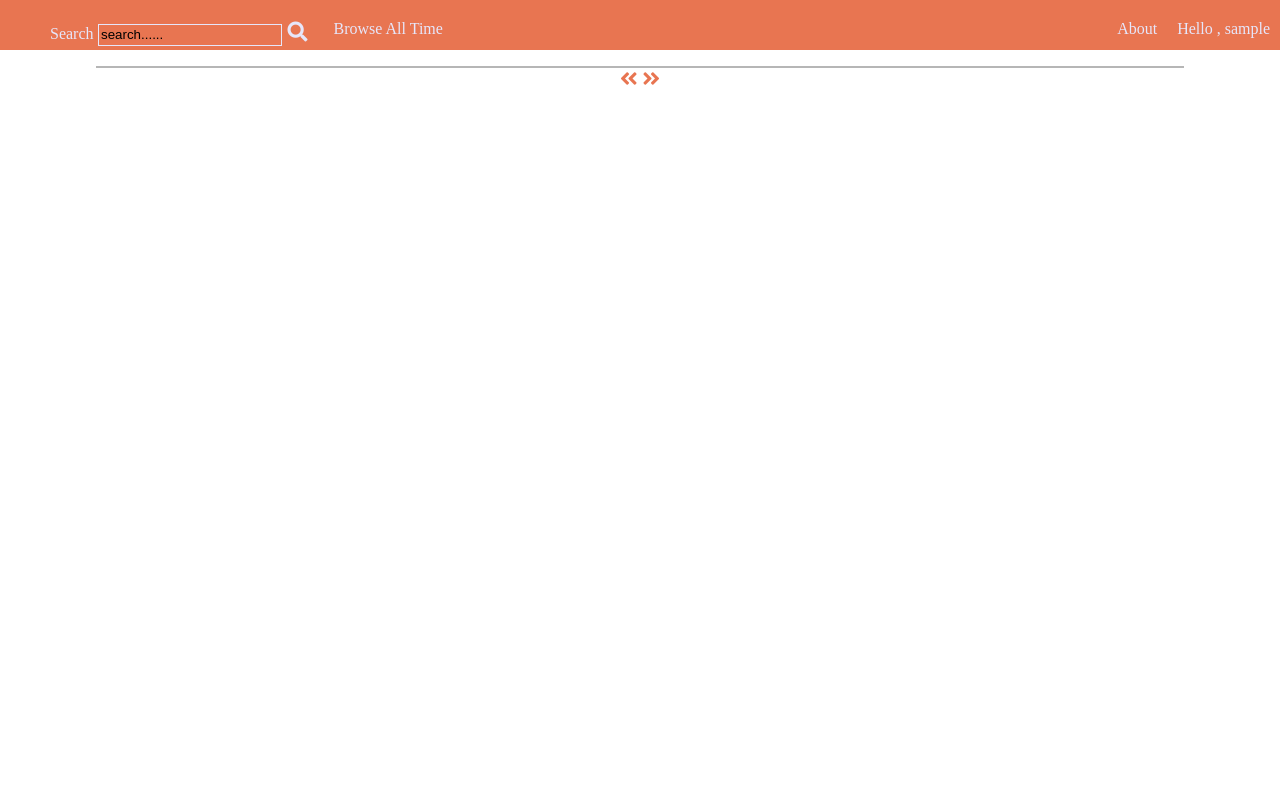
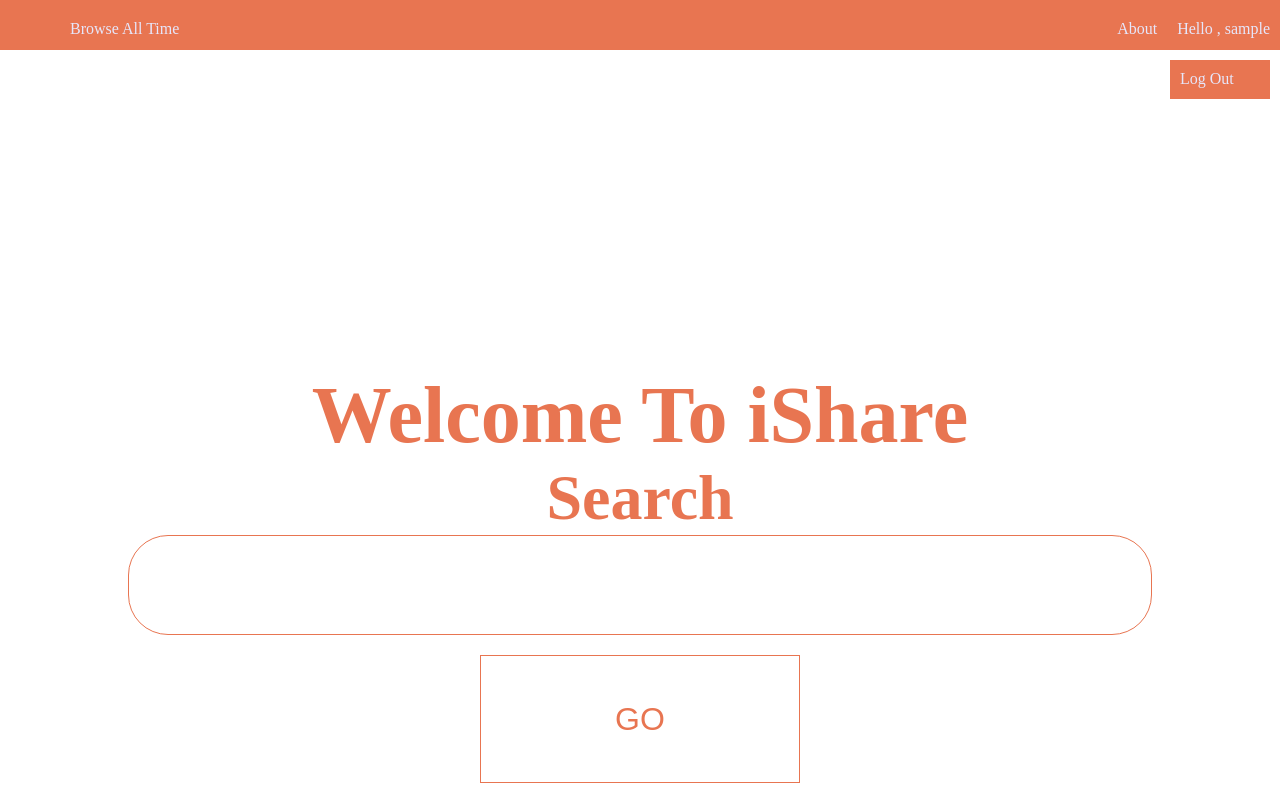
Before and after one commit to sourenaKhanzadeh/iShare, a Flask app: page / in a window 1280 px wide. Before the commit the page ends 85 px from the top, so only its background shows below. Run offline with Flask 2, Linux system fonts and the light colour scheme; the visitor is signed in with stand-in values (Sample User, id 1); some libraries are stand-ins or nearby versions.

Commit message:
Flashes Created/Preloader Created

```diff
--- a/static/css/styleA.css
+++ b/static/css/styleA.css
@@ -98,6 +98,26 @@ nav {
       border: none; }
   nav ul .nav-right {
     float: right; }
+    nav ul .nav-right ul > ul {
+      position: fixed;
+      right: 0; }
+      nav ul .nav-right ul > ul li {
+        cursor: pointer;
+        position: fixed;
+        right: 0;
+        top: 40px;
+        width: 100px;
+        padding: 10px;
+        height: auto;
+        background-color: #E87551; }
+        nav ul .nav-right ul > ul li::after {
+          content: '';
+          display: block;
+          border-bottom: 1px solid lavender;
+          width: 0;
+          transition: all 150ms ease-in-out; }
+        nav ul .nav-right ul > ul li:hover::after {
+          width: 100%; }
 
 /* Nav ENDS HERE */
 /* LOGIN PAGE STARTS HERE */
@@ -189,5 +209,68 @@ nav {
   font-size: 15pt; }
   .page .fa {
     cursor: pointer; }
+  .page span {
+    border-bottom: 1px solid #E87551; }
+
+.welcome {
+  display: flex;
+  flex-direction: column;
+  align-self: center;
+  align-items: center;
+  width: 80%;
+  margin: 25% auto;
+  color: #E87551; }
+  .welcome h1 {
+    font-size: 5em; }
+  .welcome h2 {
+    font-size: 4em; }
+  .welcome input {
+    width: 100%;
+    height: 100px;
+    border-radius: 40px;
+    text-align: center;
+    font-size: 5em;
+    border-color: #E87551; }
+  .welcome button {
+    cursor: pointer;
+    width: 10em;
+    height: 4em;
+    margin: 20px auto;
+    font-size: 2em;
+    background-color: transparent;
+    border-color: #E87551;
+    color: #E87551;
+    transition: background-color 250ms ease-in-out; }
+    .welcome button:hover {
+      color: lavender;
+      background-color: #F2385A; }
 
 /* LANDING PAGE ENDS HERE */
+/* FLASHES BEGINS HERE */
+.flashes .flash-success {
+  display: flex;
+  align-self: center;
+  background-color: #468966;
+  color: lightgreen;
+  text-align: center;
+  padding: 10px;
+  border-radius: 5px; }
+  .flashes .flash-success::before {
+    content: 'Action Success:// ';
+    font-weight: bolder;
+    color: greenyellow; }
+
+.flashes .flash-failure {
+  display: flex;
+  align-self: center;
+  background-color: #E74C3C;
+  color: #FFDA66;
+  text-align: center;
+  padding: 10px;
+  border-radius: 5px; }
+  .flashes .flash-failure::before {
+    content: 'Action Failure:// ';
+    font-weight: bolder;
+    color: darkred; }
+
+/* FLASHES ENDS HERE */
--- a/static/sass/constants.scss
+++ b/static/sass/constants.scss
@@ -14,7 +14,7 @@ $colors: (
   white-imperfect: #ECF0F1,
   blue-sky: #3498DB,
   blue-darksky: #2980B9,
-  teal: #1F8A70,
+  teals: #1F8A70,
   green-hazard: #BEDB39,
   yellow-banana: #FFE11A,
   pink-hot: #F2385A,
--- a/static/sass/mixins.scss
+++ b/static/sass/mixins.scss
@@ -23,3 +23,13 @@
     width: 100%;
   }
 }
+
+@mixin flashes($bg, $color){
+  display: flex;
+    align-self: center;
+    background-color: $bg;
+    color: $color;
+    text-align: center;
+    padding: 10px;
+    border-radius: 5px;
+}
--- a/static/sass/styleA.scss
+++ b/static/sass/styleA.scss
@@ -41,6 +41,21 @@ nav{
 
     .nav-right{
       float: right;
+      ul > ul{
+        position: fixed;
+        right: 0;
+        li{
+          @include hoverUnderline(150ms);
+          position: fixed;
+          right: 0;
+          top: 40px;
+          width: 100px;
+          padding: 10px;
+          height: auto;
+          background-color: color('skin-tan2');
+
+        }
+      }
     }
 
   }
@@ -153,5 +168,68 @@ nav{
   .fa{
     cursor: pointer;
   }
+  span{
+    border-bottom: 1px solid color('skin-tan2');
+  }
+}
+
+.welcome{
+  display: flex;
+  flex-direction: column;
+  align-self: center;
+  align-items: center;
+  width: 80%;
+  margin: 25% auto;
+  color: color('skin-tan2');
+  h1{
+    font-size: 5em;
+  }
+  h2{
+    font-size: 4em;
+  }
+  input{
+    width: 100%;
+    height: 100px;
+    border-radius: 40px;
+    text-align: center;
+    font-size: 5em;
+    border-color: color('skin-tan2');
+  }
+  button{
+    cursor: pointer;
+    width: 10em;
+    height: 4em;
+    margin: 20px auto;
+    font-size: 2em;
+    background-color: transparent;
+    border-color: color('skin-tan2');
+    color: color('skin-tan2');
+    transition: background-color 250ms ease-in-out;
+    &:hover{
+      color:lavender;
+      background-color: color('pink-hot');
+    }
+  }
 }
 /* LANDING PAGE ENDS HERE */
+
+/* FLASHES BEGINS HERE */
+.flashes{
+  .flash-success{
+    @include flashes(color('green-jade'), lightgreen);
+    &::before{
+      content: 'Action Success:// ';
+      font-weight: bolder;
+      color: greenyellow;
+    }
+  }
+  .flash-failure{
+    @include flashes(color('red-light'), color('gold-light'));
+    &::before{
+      content: 'Action Failure:// ';
+      font-weight: bolder;
+      color: darkred;
+    }
+  }
+}
+/* FLASHES ENDS HERE */
--- a/templates/pages/landingpage.html
+++ b/templates/pages/landingpage.html
@@ -1,40 +1,59 @@
 {% extends './template/header.html'%}
 
 {% block body%}
+{% if users %}
     <div class="repos">
-    {% if users %}
             {% for user in users %}
             <div class="git-profile">
                 <img src="{{user['avatar_url']}}">
                 <h2>{{user['login']}}</h2>
             </div>
             {% endfor %}
-    {% endif %}
+    <div class="loading"></div>
     </div>
     <div class="page">
-    <i class="fa fa-angle-double-left"></i>  {{page}}  <i class="fa fa-angle-double-right"></i>
+        <i class="fa fa-angle-double-left"></i>  <span> {{page}} </span> <i class="fa fa-angle-double-right"></i>
     </div>
+{% else %}
+    <div class="welcome">
+        <h1>Welcome To iShare</h1>
+        <h2>Search</h2>
+        <input id="sea" type="text" name="search">
+        <button id="search">
+            GO
+        </button>
+        <div class="loading"></div>
+
+    </div>
+{% endif %}
 <script>
     let page = {{page}};
+    function search(){
+        /*
+        * search git api
+        * */
+        document.querySelector('.loading').style.display = 'block';
+        window.location = $('#sea').val();
+    }
     $('#search').on('click', ()=>{
-        $('.loading').css('display', 'block');
-        window.location = $('#sea').val();
+        search();
     });
     document.addEventListener('keyup', (event)=>{
         if(event.which === 13 || evet.key === 13)
         {
-            $('.loading').css('display', 'block');
-            window.location = $('#sea').val();
+            search();
         }
     });
     $('.fa-angle-double-right').on('click', ()=>{
         page++;
         window.location = `{{user}}?page=${page}`;
+        document.querySelector('.loading').style.display = 'block';
     });
     if(page > 1)
     $('.fa-angle-double-left').on('click', ()=>{
         page--;
         window.location = `{{user}}?page=${page}`;
+        document.querySelector('.loading').style.display = 'block';
     });
 </script>
 {% endblock %}
--- a/templates/template/header.html
+++ b/templates/template/header.html
@@ -17,21 +17,47 @@
 <nav>
     <ul>
         <li>
+            {% if users%}
             Search <input id="sea" type="text" name="search" placeholder="search......"><button id="search"><i class="fa fa-search"></i></button>
+            {% endif %}
         </li>
-        <li class="underline">Browse All Time</li>
+        <li class="underline"><a href="/">Browse All Time</a></li>
         <div class="nav-right">
             <ul>
                 <li class="underline">About</li>
-                {% if not session %}
+                {% if not session['username'] %}
                 <li class="underline"><a href="/account/login">Login/Register</a></li>
                 {% else %}
                 <li class="underline" id="user"><a href="/">Hello , {{session['username']}}</a></li>
+                <ul>
+                    <li id="logout">
+                        Log Out
+                    </li>
+                </ul>
                 {% endif %}
             </ul>
         </div>
     </ul>
 </nav>
+{% with messages = get_flashed_messages() %}
+    {% if messages %}
+        <div class="flashes">
+            {% for message in messages %}
+                {% with suc = 'Success' in message%}
+                    {% if suc %}
+                        <div class="flash-success">{{message}}</div>
+                    {% else %}
+                        <div class="flash-failure">{{message}}</div>
+                    {% endif %}
+                {% endwith %}
+            {% endfor %}
+        </div>
+    {% endif %}
+{% endwith %}
 {% block body %}{% endblock %}
-
+<script>
+    $('#logout').on('click',()=>{
+        window.location = '/account/logout';
+    })
+</script>
 {% extends './template/footer.html'%}
--- a/views.py
+++ b/views.py
@@ -2,7 +2,9 @@ from app import app, request, render_template
 from myModules.git.repos import Repo
 from myModules.git.users import GitUser
 # import the post login
+from myModules.model.logout import *
 from myModules.model.login import *
+# import the get logout
 # import the get signUP
 from myModules.model.signup import *
 
@@ -10,7 +12,7 @@ from myModules.model.signup import *
 def welcome():
     # get all users with name
 
-    return render_template('pages/landingpage.html', session=session)
+    return render_template('pages/landingpage.html', session=session, page=0)
 
 @app.route('/<user>')
 def search(user):
@@ -20,4 +22,8 @@ def search(user):
         for use in search.users['items']:
             users.append(use)
 
-    return render_template('pages/landingpage.html', session=session, users=users, page=search.page, search=user)
+    return render_template('pages/landingpage.html',
+                           session=session,
+                           users=users,
+                           page=search.page,
+                           search=user)
```
Also changed, not shown: myModules/model/login.py (+9 -5 lines), myModules/model/logout.py (added, +13 -0 lines), myModules/model/signup.py (+8 -4 lines). Lines whose indentation alone changed are shown as unchanged.
